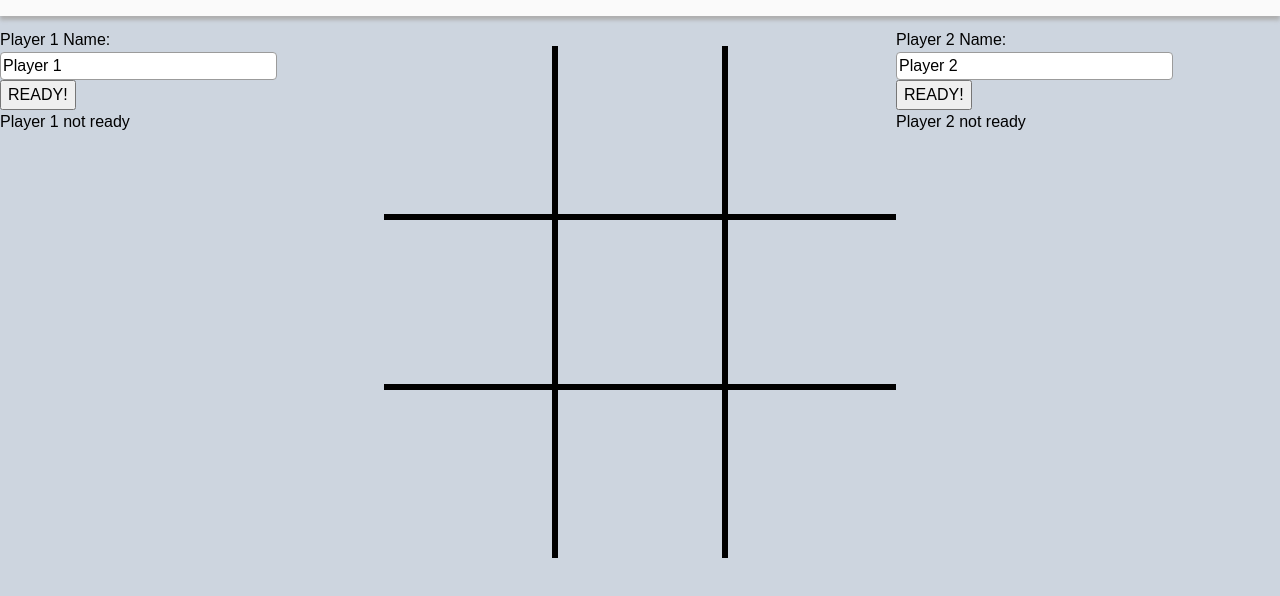
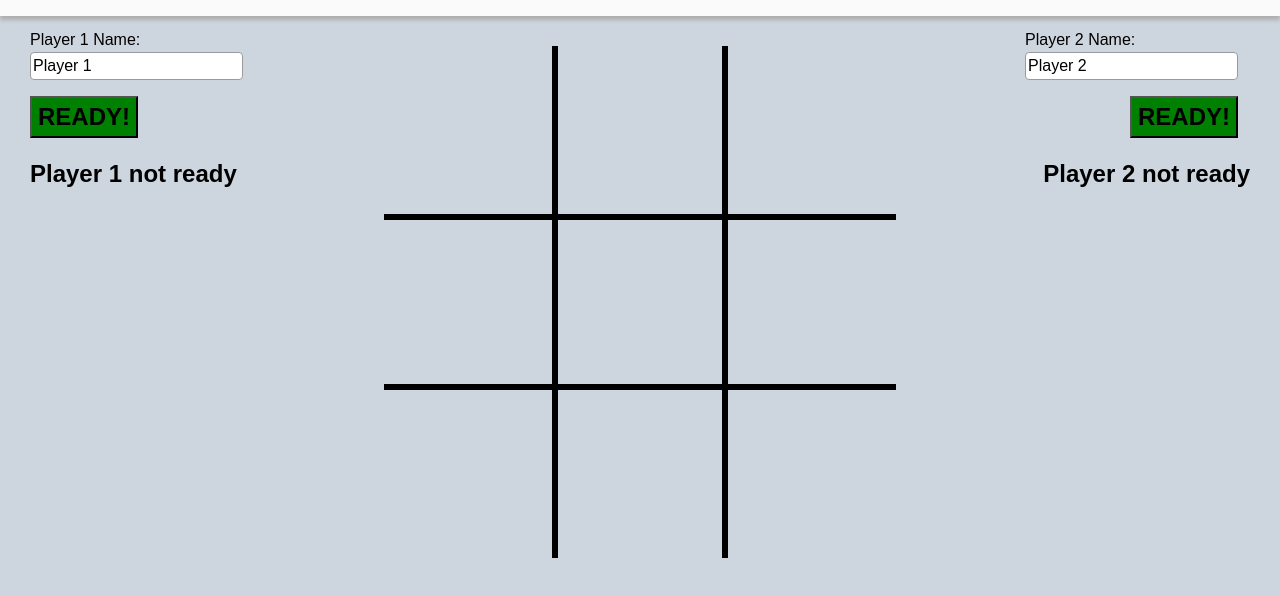
Before and after one commit to rafeer192/tic-tac-toe, a plain HTML site: page index.html in a window 1280 px wide. Shown: the part 80-676 px from the top of the page. Drawn offline with Linux system fonts and the light colour scheme.

Commit message:
Make player info sections look nice

```diff
--- a/style.css
+++ b/style.css
@@ -76,7 +76,7 @@ body {
   justify-content: center;
   align-items: center;
   border: 3px solid black;
-  cursor: pointer;
+  cursor: not-allowed;
   font-size: 4.4rem;
 }
 
@@ -105,27 +105,42 @@ body {
   border-style: solid none none solid ;
 }
 
-.player-1, .player-2 {
+.player {
   display: flex;
   flex-direction: column;
-  margin-top: 12px;
+  gap: 18px;
+  margin: 12px 30px;
 }
 
-.player-1 .name-input,
-.player-2 .name-input {
+.player-2 {
+  align-items: flex-end;
+}
+
+.player .name-input {
   display: flex;
   flex-direction: column;
   width: fit-content;
-  align-self: center;
+}
+
+.player-2 .name-input {
+  align-self: flex-end;
+  margin-right: 12px;
+}
+
+.player-2 button {
+  align-self: flex-end;
 }
 
 .name-input button {
   width: fit-content;
-
+  background-color: green;
+  margin-top: 1rem;
+  font-size: 1.5rem;
+  font-weight: 700;
 }
 
 input {
-  width: 130%;
+  width: 100%;
   border-radius: 4px;
   border: 1.5px solid #9b9b9b;
 }
@@ -135,3 +150,19 @@ input:focus {
   outline: none;
   border: 1.5px solid #227ec5;
 }
+
+.player p:not(.name-input) {
+  font-size: 1.5rem;
+  font-weight: 600;
+}
+
+.player p.win-msg {
+  font-size: 2rem;
+  font-style: italic;
+  text-decoration: underline;
+  color: green;
+}
+
+.player p.win-msg.draw {
+  color: blue;
+}
```
